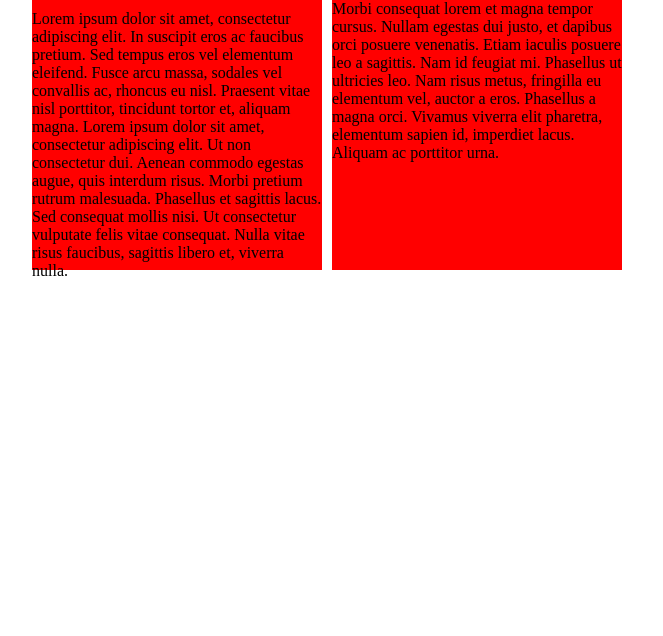
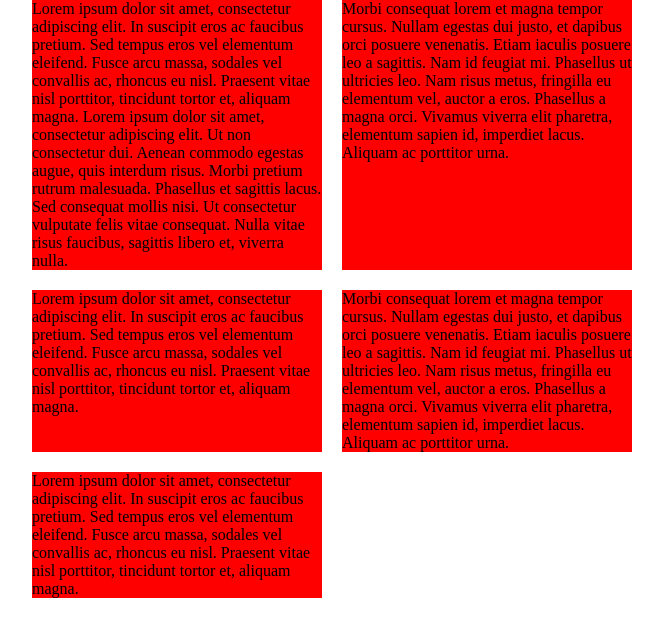
Before and after one commit to agenceepsilon/jquery-equalizr, a website: page index.html in a window 1280 px wide. Shown: the whole page, without its empty margins (308-971 px from the left). Drawn offline with nearby package versions, Linux system fonts and the light colour scheme.

Commit message:
Cleaning code

```diff
--- a/index.html
+++ b/index.html
@@ -22,13 +22,16 @@
             width: 600px;
             margin: 0 auto;
         }
+        .row {
+            margin-bottom: 20px;
+        }
         .col {
             background: red;
             width: 290px;
             float: left;
         }
         .col:first-child {
-            margin-right: 10px;
+            margin-right: 20px;
         }
     </style>
 </head>
@@ -36,7 +39,7 @@
 <div class="wrapper">
     <div class="row clearfix">
         <div class="col">
-            <div class="module" style="padding: 10px 0;">
+            <div class="module">
                 Lorem ipsum dolor sit amet, consectetur adipiscing elit. In suscipit eros ac faucibus pretium. Sed
                 tempus eros vel elementum eleifend. Fusce arcu massa, sodales vel convallis ac, rhoncus eu nisl.
                 Praesent vitae nisl porttitor, tincidunt tortor et, aliquam magna. Lorem ipsum dolor sit amet,
@@ -54,15 +57,38 @@
             </div>
         </div>
     </div>
+    <div class="row clearfix">
+        <div class="col">
+            <div class="module">
+                Lorem ipsum dolor sit amet, consectetur adipiscing elit. In suscipit eros ac faucibus pretium. Sed
+                tempus eros vel elementum eleifend. Fusce arcu massa, sodales vel convallis ac, rhoncus eu nisl.
+                Praesent vitae nisl porttitor, tincidunt tortor et, aliquam magna.
+            </div>
+        </div>
+        <div class="col">
+            <div class="module">
+                Morbi consequat lorem et magna tempor cursus. Nullam egestas dui justo, et dapibus orci posuere
+                venenatis. Etiam iaculis posuere leo a sagittis. Nam id feugiat mi. Phasellus ut ultricies leo. Nam
+                risus metus, fringilla eu elementum vel, auctor a eros. Phasellus a magna orci. Vivamus viverra elit
+                pharetra, elementum sapien id, imperdiet lacus. Aliquam ac porttitor urna.
+            </div>
+        </div>
+    </div>
+    <div class="row clearfix">
+        <div class="col">
+            <div class="module">
+                Lorem ipsum dolor sit amet, consectetur adipiscing elit. In suscipit eros ac faucibus pretium. Sed
+                tempus eros vel elementum eleifend. Fusce arcu massa, sodales vel convallis ac, rhoncus eu nisl.
+                Praesent vitae nisl porttitor, tincidunt tortor et, aliquam magna.
+            </div>
+        </div>
+    </div>
 </div>
 <script src="bower_components/jquery/dist/jquery.js"></script>
 <script src="jquery.equalizr.js"></script>
 <script>
     $(document).ready(function(){
-        $(".row").equalizr({
-            classSelector: ".module",
-            animate: true
-        });
+        $(".row").equalizr();
     });
 </script>
 </body>
--- a/jquery.equalizr.js
+++ b/jquery.equalizr.js
@@ -10,7 +10,7 @@
             classSelector: "",
             classRow: "row-equalizr",
             classCol: "col-equalizr",
-            animate: false,
+            animate: true,
             animateTime: 400,
             afterLoad: false
         };
@@ -28,27 +28,33 @@
             }
 
             function findHeight(){
-                var $maxHeight = -1;
+                var $maxHeight = 0;
 
                 $($elemChild).each(function(){
-                    var $elemChildHeight = $(this).height();
-                    var $elemChildMore = $(this).outerHeight();
-                    var $elemChildGap = $elemChildMore - $elemChildHeight;
+                    var $elemHeight = $(this).height();
 
-                    console.log($elemChildHeight);
-                    console.log($elemChildMore);
-                    console.log($elemChildGap);
+                    // Find the most height beetween each childs elements
+                    if($maxHeight > $elemHeight){
+                        $maxHeight = $maxHeight;
+                    } else {
+                        $maxHeight = $elemHeight;
+                    }
+                });
+                initHeight($maxHeight);
+            }
 
-                    $maxHeight = $maxHeight > $(this).height() ? $maxHeight : $(this).height();
-
+            function initHeight(height){
+                $($elemChild).each(function(){
+                    // Add col class to each childs elements
                     $(this).addClass(params.classCol);
 
+                    // Active animation
                     if(params.animate){
                         $(this).animate({
-                            height: $maxHeight - $elemChildGap
+                            height: height
                         }, params.animateTime);
                     } else {
-                        $(this).height($maxHeight);
+                        $(this).height(height);
                     }
                 });
             }
```
Also changed, not shown: README.md.
